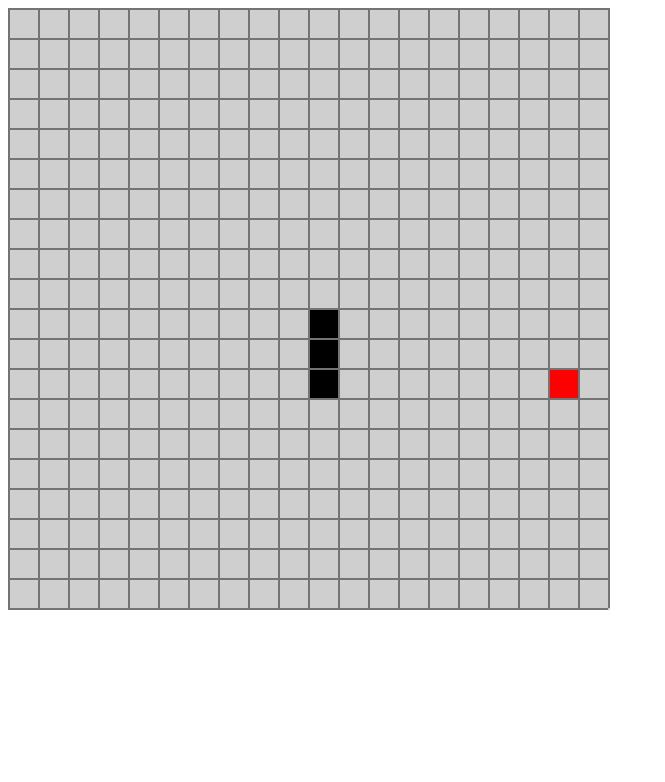
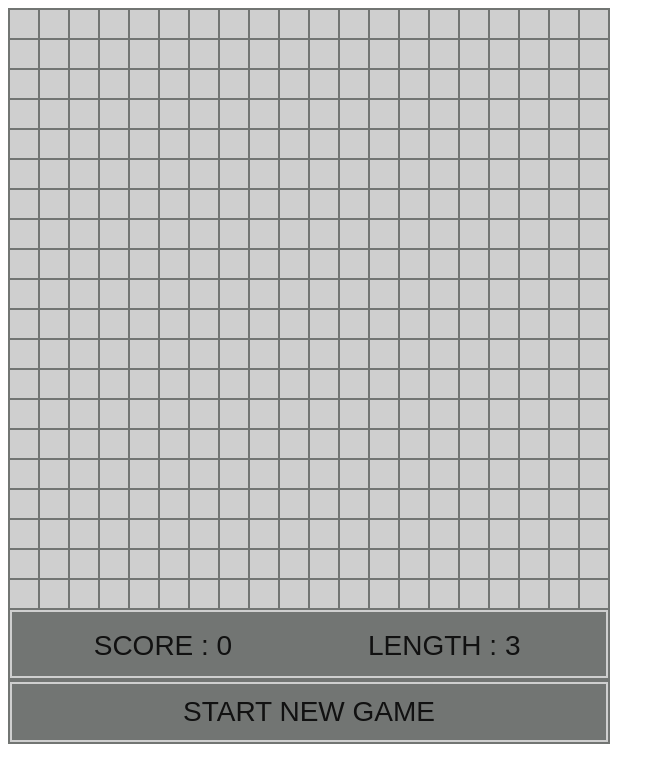
Before and after one commit to Alex8157/Snake, a plain HTML site: page index.html in a window 1280 px wide. Shown: the whole page, without its empty margins (0-665 px from the left). Drawn offline with Linux system fonts and the light colour scheme.

Commit message:
Все изменения, свзязанные с запуском игры

```diff
--- a/index.html
+++ b/index.html
@@ -3,12 +3,11 @@
     <head>
         <meta charset="UTF-8">
         <title>Snake</title>
+        <link href="style.css" rel="stylesheet" type="text/css">
+    </head>
+    <body>
+        <canvas id="snake"></canvas>
+        <div><button class="welcome" onclick="game.play()"><font face="Arial">START NEW GAME</font></button></div>
         <script src="script.js"></script>
-    </head>
-        <canvas id="snake"></canvas>
-        <script>
-            play()
-        </script>
-    <body>
     </body>
 </html>
--- a/script.js
+++ b/script.js
@@ -1,21 +1,20 @@
 const SIDE = 30;
 const WIDTH = SIDE*20;
 const HEIGHT = SIDE*20;
+const HEIGHTINTERFACE = 70;
 const CENTER = (WIDTH + HEIGHT)/4;
 const LENGTHSNAKE = 3;
 const WIDTHLINE = 2;
+const POINT = 100;
+const CALLTIME = 250;
+const POINTREDUCTIONFACTOR = 0.98;
 const directions = { forward: 1, right: 2, back: 3, left:4 };
-
-function play(){
-    let game = new scene();
-    game.play();
-}
 
 class painting {
     constructor() {
         this.canvas = document.getElementById("snake");
         this.canvas.width = WIDTH+WIDTHLINE;
-        this.canvas.height = HEIGHT+WIDTHLINE;
+        this.canvas.height = HEIGHT+WIDTHLINE + HEIGHTINTERFACE;
         this.context = this.canvas.getContext('2d');
     }
 
@@ -35,10 +34,33 @@ class scene {
     constructor() {
         this.picture = new painting();
         this.serpent = new snake();
+        this.totalScore = 0;
+        this.score = 0;
         this.makeFood()
     }
 
+    clear() {
+        clearInterval(this.interval)
+        this.serpent = new snake();
+        this.makeFood();
+        this.totalScore = 0;
+    }
+
+    drawInterface() {
+        if (this.serpent.cellsNumber != 0) {
+            this.length = this.serpent.cellsNumber
+        }
+        this.picture.draw("#727573", 0, HEIGHT+WIDTHLINE, WIDTH + WIDTHLINE, HEIGHT + WIDTHLINE + HEIGHTINTERFACE);
+        this.picture.draw("#cfcfcf", WIDTHLINE, HEIGHT+WIDTHLINE, WIDTHLINE, HEIGHTINTERFACE-WIDTHLINE)
+        this.picture.draw("#cfcfcf", WIDTH-WIDTHLINE, HEIGHT+WIDTHLINE, WIDTHLINE, HEIGHTINTERFACE-WIDTHLINE)
+        this.picture.draw("#cfcfcf", WIDTHLINE, HEIGHT+WIDTHLINE, WIDTH-WIDTHLINE, WIDTHLINE)
+        this.picture.draw("#cfcfcf", WIDTHLINE, HEIGHT+HEIGHTINTERFACE-WIDTHLINE, WIDTH-WIDTHLINE, WIDTHLINE)
+        this.picture.displayOfInformation(`SCORE : ${Math.round(this.totalScore)}`,`${HEIGHTINTERFACE/2.5}px Arial`,"#111", WIDTH/7, HEIGHT+HEIGHTINTERFACE/1.5);
+        this.picture.displayOfInformation(`LENGTH : ${this.length}`,`${HEIGHTINTERFACE/2.5}px Arial`,"#111", 6*WIDTH/10, HEIGHT+HEIGHTINTERFACE/1.5);
+    }
+
     play() {
+        this.clear()
         this.startListener();
         this.interval = setInterval( () => {
             if (this.serpent.cellsNumber != 0) {
@@ -47,10 +69,14 @@ class scene {
             else {
                 clearInterval(this.interval);
                 this.playingField();
-                this.picture.displayOfInformation("GAME",`${HEIGHT/5}px Arial`,"#222", WIDTH/5, HEIGHT/3);
-                this.picture.displayOfInformation("OVER",`${HEIGHT/5}px Arial`,"#222", WIDTH/5, HEIGHT*2/3);
+                this.displayOfInformationAboutTheLoss();
             } },
-        250);
+        CALLTIME);
+    }
+
+    displayOfInformationAboutTheLoss() {
+        this.picture.displayOfInformation("GAME",`${HEIGHT/5}px Arial`,"#111", WIDTH/5, HEIGHT/3);
+        this.picture.displayOfInformation("OVER",`${HEIGHT/5}px Arial`,"#111", WIDTH/5, HEIGHT*2/3);
     }
 
     startListener() {
@@ -70,10 +96,10 @@ class scene {
     update() {
         this.playingField(); // рисуем игровое поле
         this.serpent.move();
-        this.checkSnake();
-        this.drawSnake(this.serpent);
+        this.drawSnake();
         this.checkFood();
         this.drawFood();
+        this.drawInterface()
     }
 
     playingField() {
@@ -82,9 +108,9 @@ class scene {
     }
 
     drawGrid() {
-        for (let i = 0; i < WIDTH/SIDE+WIDTHLINE; i++) {
-            this.picture.draw("#727573", i*SIDE, 0, WIDTHLINE, HEIGHT)
-            this.picture.draw("#727573", 0, i*SIDE, WIDTH, WIDTHLINE)
+        for (let i = 0; i < WIDTH/SIDE + 1; i++) {
+            this.picture.draw("#727573", i*SIDE, 0, WIDTHLINE, HEIGHT+WIDTHLINE)
+            this.picture.draw("#727573", 0, i*SIDE, WIDTH+WIDTHLINE, WIDTHLINE)
         }
     }
 
@@ -103,12 +129,16 @@ class scene {
         if (this.serpent.getHeadCoordinates().x == this.food.x && this.serpent.getHeadCoordinates().y == this.food.y) {
             this.serpent.hunger = false;
             this.makeFood();
+        } else {
+            this.score = this.score*POINTREDUCTIONFACTOR;
         }
     }
 
     makeFood() {
         this.food = new square("#f00", Math.floor((Math.random() * WIDTH )/SIDE)*SIDE,
             Math.floor((Math.random() * HEIGHT)/SIDE)*SIDE, SIDE, SIDE)
+        this.totalScore += this.score;
+        this.score = POINT;
     }
 
     drawFood() {
@@ -229,3 +259,7 @@ class snake {
         return true;
     }
 }
+
+let game = new scene();
+game.playingField();
+game.drawInterface();
--- /dev/null
+++ b/style.css
@@ -0,0 +1,25 @@
+.welcome{
+    font-size: 28px;
+    border: 2px solid #cfcfcf;
+    padding: 12px 171px 12px 171px;
+    background-color: #727573;
+    color:#111;
+    text-decoration: none;
+    outline: 2px solid  #727573;
+    position: absolute;
+    top: 682px;
+    left: 10px;
+}
+
+.welcome:hover{
+    font-size: 28px;
+    border: 2px solid #727573;
+    padding: 12px 171px 12px 171px;
+    background-color: #cfcfcf;
+    color:#111;
+    text-decoration: Arial;
+    outline: 2px solid  #cfcfcf;
+    position: absolute;
+    top: 682px;
+    left: 10px;
+}
```
